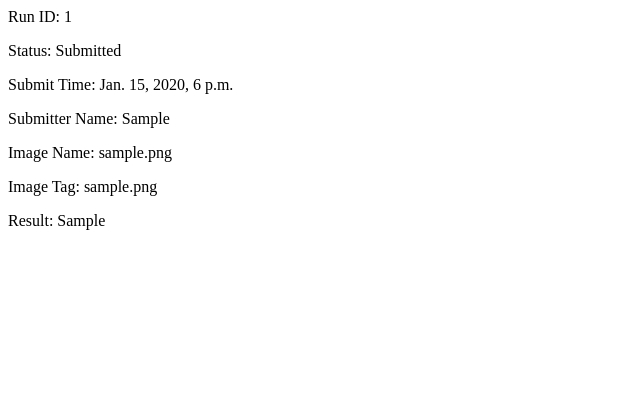
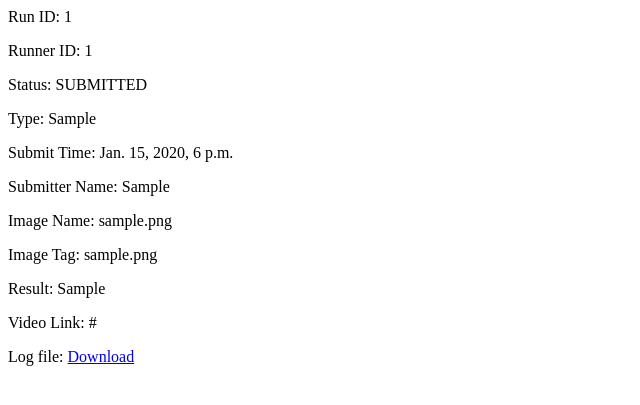
Before and after one commit to AIR-DISCOVER/ICRA-RM-Sim2real-OJ, a Django app: page /status/1/ in a window 1280 px wide. Shown: the top 405 px of the page, without its empty margins (0-640 px from the left). Run offline with Django 4.2, Linux system fonts and the light colour scheme; tables that the repository leaves empty hold one stand-in row (values such as "Sample post").

Commit message:
support log upload; support real test

```diff
--- /dev/null
+++ b/rmus/rmus/secret.py
@@ -0,0 +1 @@
+SECRET_KEY = 'F@Fy1A0XG(-ix,A2_rs@mQ-8q{EZ.t]'
--- a/rmus/trigger/models.py
+++ b/rmus/trigger/models.py
@@ -29,6 +29,8 @@ class TestRun(models.Model):
     image_digest = models.CharField("Image digest", max_length=200)
 
     runner_id = models.CharField("Runner ID", default="None", max_length=100)
+    video_link = models.CharField("Video Link", default="None", max_length=400)
+    testrun_type = models.CharField("Type", default="Sim", max_length=10)
 
     status = models.CharField("Status",
                               max_length=10,
@@ -36,6 +38,7 @@ class TestRun(models.Model):
                               default=SUBMITTED)
     result = models.TextField("Run Result", max_length=1000)
 
+    log_file = models.FileField()
     def status_dict(self) -> dict:
         status = {
             "Run ID": self.id,
@@ -47,6 +50,8 @@ class TestRun(models.Model):
             "Image Name": self.image_name,
             "Image Tag": self.image_tag,
             "Image Digest": self.image_digest,
+            "Video Link": self.video_link,
+            "Type": self.testrun_type,
         }
         return status
 
--- a/rmus/trigger/rpc.py
+++ b/rmus/trigger/rpc.py
@@ -3,11 +3,11 @@ import logging
 from .secret import *
 
 
-def submit(cli_image):
+def submit(cli_image, testrun_id):
     try:
         c = zerorpc.Client(timeout=10)
         c.connect(RPC_URL)
-        id = c.add_task(cli_image)
+        id = c.add_task(cli_image, testrun_id)
     except zerorpc.exceptions.LostRemote as e:
         id = None
         logging.warning('No connection to runner')
@@ -15,6 +15,8 @@ def submit(cli_image):
         id = None
         logging.warning('No connection to runner')
     except Exception as e:
+        logging.error(type(e))
+        logging.error(e)
         logging.warning('Other exceptions')
     return id
 
--- a/rmus/trigger/tasks.py
+++ b/rmus/trigger/tasks.py
@@ -14,7 +14,9 @@ def handle(testrun_id: str):
     else:
         assert False, "unable to get testrun"
     if testrun.status == TestRun.SUBMITTED:
-        id = submit(f"docker.discover-lab.com:55555/{testrun.image_name}@{testrun.image_digest}")
+        id = submit(f"docker.discover-lab.com:55555/{testrun.image_name}@{testrun.image_digest}", testrun_id)
+        testrun.runner_id = id
+        testrun.save()
         if id is None:
             schedule("trigger.tasks.handle",
                      testrun.id,
--- a/rmus/trigger/templates/trigger/status.html
+++ b/rmus/trigger/templates/trigger/status.html
@@ -1,21 +1,39 @@
 <p>
-    Run ID: {{ RunID }}
+    Run ID: {{ object.id }}
 </p>
 <p>
-    Status: {{ Status }}
+    Runner ID: {{ object.runner_id }}
 </p>
 <p>
-    Submit Time: {{ SubmitTime }}
+    Status: {{ object.status }}
 </p>
 <p>
-    Submitter Name: {{ NameofSubmitter }}
+    Type: {{ object.testrun_type }}
 </p>
 <p>
-    Image Name: {{ ImageName }}
+    Submit Time: {{ object.submit_time }}
 </p>
 <p>
-    Image Tag: {{ ImageTag }}
+    Submitter Name: {{ object.submitter }}
 </p>
 <p>
-    Result: {{ RunResult }}
+    Image Name: {{ object.image_name }}
 </p>
+<p>
+    Image Tag: {{ object.image_tag }}
+</p>
+<p>
+    Result: {{ object.result }}
+</p>
+<p>
+    Video Link: {{ object.video_link }}
+</p>
+{% if object.log_file %}
+<p>
+    Log file: <a href="{{ log_file_url }}" download="log.txt">Download</a>
+</p>
+{% else %}
+<p>
+    Log file is not available right now.
+</p>
+{% endif %}
--- a/rmus/trigger/urls.py
+++ b/rmus/trigger/urls.py
@@ -4,8 +4,11 @@ from . import views
 
 app_name = 'trigger'
 urlpatterns = [
+    path('', views.index, name='index'),
     path('status/', views.index, name='index'),
     path('status/<int:id>/', views.status, name='status'),
     path('apis/create/', views.create_testrun, name='create_testrun'),
-    path('apis/update/', views.update_testrun, name='update_testrun'),
+    path('apis/create_real/', views.create_real_testrun, name='create_testrun'),
+    path('apis/update_real/', views.update_real_testrun, name='update_testrun'),
+    path('apis/<int:id>/upload_log/', views.upload_log, name='update_testrun'),
 ]
--- a/rmus/trigger/views.py
+++ b/rmus/trigger/views.py
@@ -23,10 +23,12 @@ def status(request, id):
     testrun = TestRun.objects.filter(id=id)
     if testrun.count() > 0:
         testrun = testrun.get(id=id)
+        log_file_url = testrun.log_file.url if testrun.log_file and hasattr(testrun.log_file, 'url') else None
+        # from IPython import embed
+        # embed()
         return render(
             request, 'trigger/status.html',
-            {''.join(k.split()): v
-             for k, v in testrun.status_dict().items()})
+            {'object': testrun, 'log_file_url': log_file_url})
     else:
         raise Http404()
 
@@ -88,5 +90,108 @@ def create_testrun(request):
         return HttpResponseServerError()
 
 
-def update_testrun(request):
-    ...
+# {
+#     "runner": "None",
+#     "status": "SUBMITTED",
+#     "run_result": "time of evalutaion",
+#     "submit_time": 1667012162,
+#     "submitter": 'Name',
+#     "image_name": 'docker.discover-lab.com:55555/repo/image',
+#     "image_tag": 'latest',
+#     "image_digest": 'sha256:abcdef...xx',
+#     "video_link": 'https://...',
+#     "log": "logabcdef",
+# }
+
+@csrf_exempt
+def create_real_testrun(request):
+    try:
+        # for k in sorted(request.META):
+        #     print(k, request.META[k])
+        assert request.META["HTTP_AUTHORIZATION"] == AUTH_HEADER
+        print(request.META["HTTP_AUTHORIZATION"])
+        print(request.method)
+        assert request.method == 'POST'
+        jstring = request.body.decode('UTF-8')
+        info = json.loads(jstring)
+        logging.info(info)
+
+        run = TestRun(
+            submit_time=info['submit_time'],
+            submitter=info['submitter'],
+            image_name=info['image_name'],
+            image_tag=info['image_tag'],
+            image_digest=info['image_digest'],
+            video_link=info['video_link'],
+            log=info['log'],
+            testrun_type='Real',
+        )
+        run.save()
+        return JsonResponse({'testrun_id': run.id})
+
+    except Exception as e:
+        logging.error(type(e))
+        logging.error(e)
+        return HttpResponseServerError()
+
+
+# {
+#     "id": "1112",
+#     "runner": "None",
+#     "status": "FINISHED",
+#     "run_result": "104s",
+#     "video_link": 'https://...',
+#     "log": "log text",
+# }
+
+@csrf_exempt
+def update_real_testrun(request):
+    try:
+        assert request.META["HTTP_AUTHORIZATION"] == AUTH_HEADER
+        assert request.method == 'POST'
+        jstring = request.body.decode('UTF-8')
+        info = json.loads(jstring)
+        logging.info(info)
+
+        run = TestRun.objects.filter(id=int(info['id']))
+        if run.count() > 0:
+            run = run.get(id=int(info['id']))
+        else:
+            return JsonResponse({'testrun_id': None})
+
+        if 'runner' in info:
+            run.runner_id = info['runner']
+        if 'status' in info:
+            run.status = info['status']
+        if 'run_result' in info:
+            run.result = info['run_result']
+        if 'video_link' in info:
+            run.video_link = info['video_link']
+        if 'log' in info:
+            run.log = info['log']
+        run.save()
+        return JsonResponse({'testrun_id': run.id})
+
+    except Exception as e:
+        logging.error(type(e))
+        logging.error(e)
+        return HttpResponseServerError()
+
+@csrf_exempt
+def upload_log(request, id):
+    try:
+        assert request.META["HTTP_AUTHORIZATION"] == AUTH_HEADER
+        assert request.method == 'POST'
+        run = TestRun.objects.filter(id=id)
+        if run.count() > 0:
+            run = run.get(id=id)
+        else:
+            return JsonResponse({'testrun_id': None})
+        run.log_file = request.FILES['log_file']
+        run.save()
+        return JsonResponse({'testrun_id': run.id})
+
+    except Exception as e:
+        logging.error(type(e))
+        logging.error(e)
+        return HttpResponseServerError()
```
Also changed, not shown: rmus/rmus/settings.py (+6 -2 lines), rmus/trigger/migrations/0010_testrun_log_testrun_video_link.py (added), rmus/trigger/migrations/0011_testrun_testrun_type.py (added), rmus/trigger/migrations/0012_remove_testrun_log.py (added), rmus/trigger/migrations/0013_testrun_log_file.py (added).
